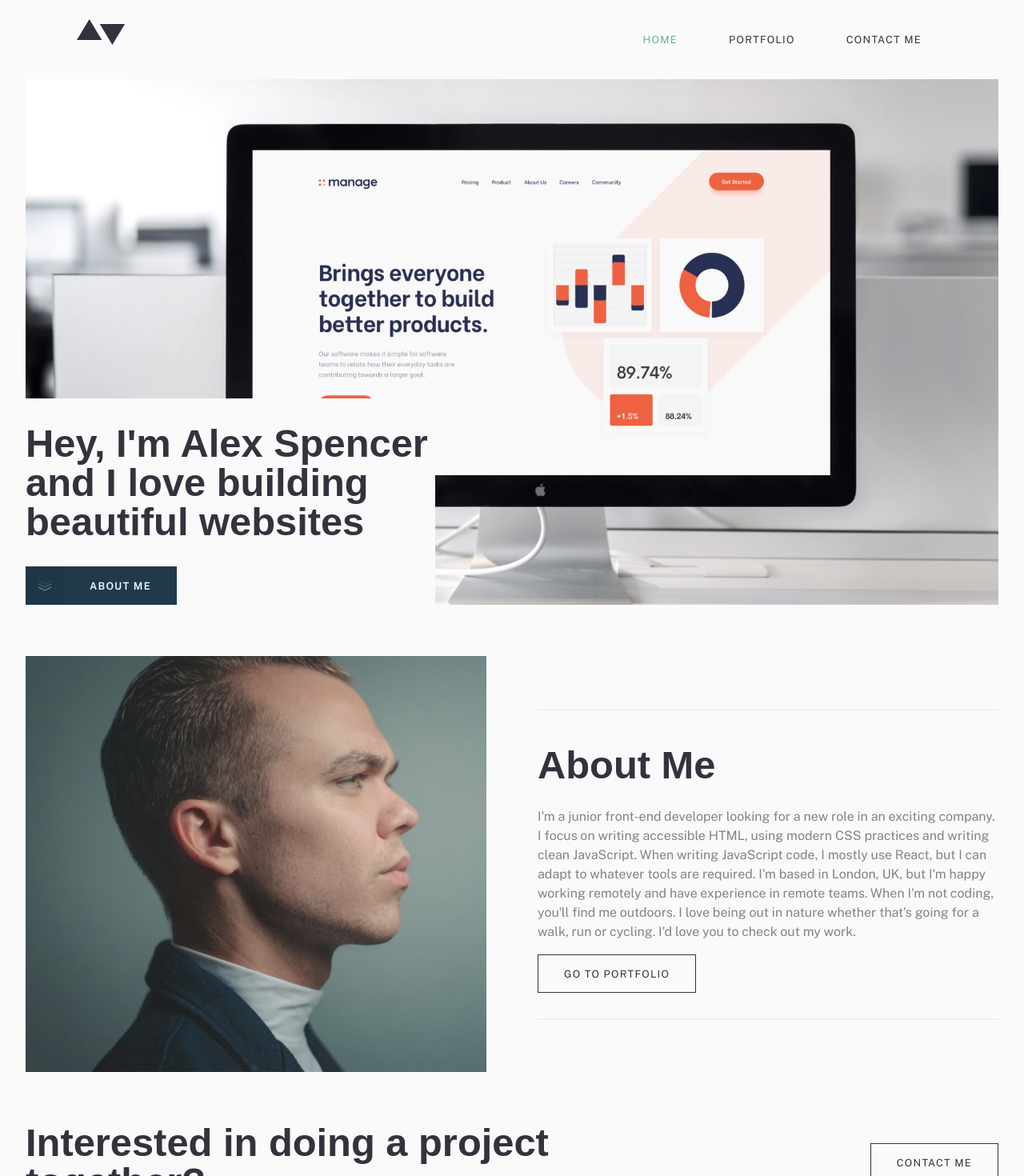
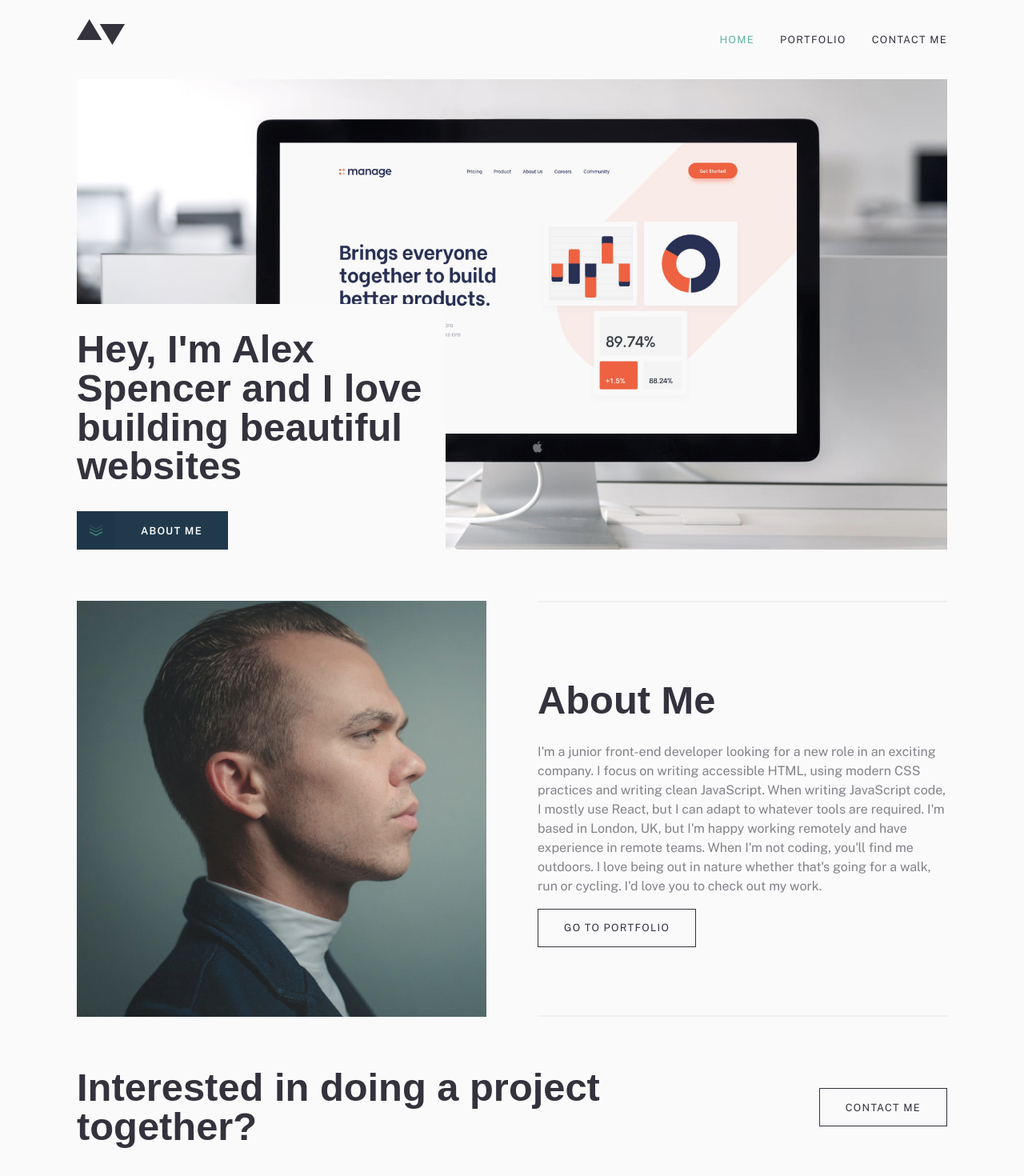
Before and after one commit to jadurani/fem-minimalist-portfolio-website, a Next.js app: page / in a window 1280 px wide. Shown: the top 1470 px of the page at 80% size. Built offline with nearby package versions, Linux system fonts and the light colour scheme; a web font is replaced by a local one.

Commit message:
fix: adjusted spacings

```diff
--- a/src/app/contact-me/page.tsx
+++ b/src/app/contact-me/page.tsx
@@ -8,7 +8,7 @@ export default function ContactMePage() {
     <>
       <NavBar activeRoute={"/contact-us"}></NavBar>
 
-      <main className="container mx-auto">
+      <main className="max-w-6xl container mx-auto">
         <section className="py-8 border-t-2 solid border-tuna/5 flex flex-col md:flex-row gap-4 md:gap-16">
           <h1 className="flex-grow md:w-2/5 text-h2 md:text-h1 font-heading font-bold">
             Get in Touch
--- a/src/app/layout.tsx
+++ b/src/app/layout.tsx
@@ -1,4 +1,3 @@
-import ContactPrompt from "@components/ContactPrompt/ContactPrompt";
 import Footer from "@components/Footer/Footer";
 import { FontBody, FontHeading } from "@lib/fonts";
 import type { Metadata } from "next";
@@ -19,7 +18,6 @@ export default function RootLayout({
       <body className={`${FontHeading.variable} ${FontBody.variable}`}>
         {children}
       </body>
-      <ContactPrompt />
       <Footer />
     </html>
   );
--- a/src/app/page.tsx
+++ b/src/app/page.tsx
@@ -3,6 +3,7 @@
 import devImage from "@assets/images/home/home-dev-image.jpg";
 import imgLandingBG from "@assets/images/home/landing-bg.jpg";
 import { Button } from "@components/Button/Button";
+import ContactPrompt from "@components/ContactPrompt/ContactPrompt";
 import { NavBar } from "@components/NavBar/NavBar";
 import Image from "next/image";
 import { usePathname, useRouter } from "next/navigation";
@@ -16,7 +17,7 @@ export default function Home() {
       <NavBar activeRoute={activeRoute}></NavBar>
 
       <main>
-        <section className="px-8 container mx-auto mb-16 relative">
+        <section className="max-w-6xl px-8 container mx-auto mb-16 relative">
           <div className="relative w-full h-full">
             <Image
               src={imgLandingBG}
@@ -36,7 +37,7 @@ export default function Home() {
           </div>
         </section>
 
-        <section className="px-8 container mx-auto flex flex-wrap md:flex-nowrap gap-4 md:gap-16 justify-center items-center">
+        <section className="max-w-6xl px-8 container mx-auto flex flex-wrap md:flex-nowrap gap-4 md:gap-16 justify-center items-center mb-8">
           <div className="w-[320px] h-[320px] sm:w-full sm:h-[520px] relative">
             <Image
               src={devImage}
@@ -46,7 +47,7 @@ export default function Home() {
             />
           </div>
 
-          <article className="w-full py-8 border-t-2 border-b-2 solid border-tuna/5">
+          <article className="w-full self-stretch flex-grow flex flex-col justify-center py-8 border-t-2 border-b-2 solid border-tuna/5">
             <header className="font-heading font-bold text-h2 md:text-h1">
               About Me
             </header>
@@ -63,10 +64,16 @@ export default function Home() {
               I&#39;d love you to check out my work.
             </p>
 
-            <Button
-              label="Go to Portfolio"
-              handleClick={() => router.push("/portfolio")}></Button>
+            <div>
+              <Button
+                label="Go to Portfolio"
+                handleClick={() => router.push("/portfolio")}></Button>
+            </div>
           </article>
+        </section>
+
+        <section className="max-w-6xl container mx-auto px-8">
+          <ContactPrompt />
         </section>
       </main>
     </>
--- a/src/app/portfolio/[project]/page.tsx
+++ b/src/app/portfolio/[project]/page.tsx
@@ -1,6 +1,7 @@
 "use client";
 
 import { Button } from "@components/Button/Button";
+import ContactPrompt from "@components/ContactPrompt/ContactPrompt";
 import { NavBar } from "@components/NavBar/NavBar";
 import { PROJECTS } from "@lib/projects.contant";
 import Image from "next/image";
@@ -26,9 +27,9 @@ export default function ProjectPage() {
     <>
       <NavBar activeRoute="/portfolio"></NavBar>
 
-      <main>
+      <main className="max-w-6xl container mx-auto px-8">
         {/* hero */}
-        <section className="container mx-auto">
+        <section>
           <div className="relative w-full h-full mb-12">
             <img
               alt={`project preview for the ${proj.title} project`}
@@ -38,7 +39,7 @@ export default function ProjectPage() {
           </div>
         </section>
 
-        <div className="container mx-auto flex flex-col gap-8 lg:gap-16 lg:flex-row">
+        <div className="flex flex-col gap-8 lg:gap-16 lg:flex-row">
           {/* overview */}
           <section className="w-full lg:w-2/5 mx-auto">
             <div className="w-full flex flex-col md:flex-row justify-center py-8 border-t-2 border-b-2 solid border-tuna/5">
@@ -75,7 +76,7 @@ export default function ProjectPage() {
 
           {/* details */}
           <div className="lg:w-3/5">
-            <section className="container mx-auto">
+            <section>
               <header className="text-h3 md:text-h2 font-heading">
                 Project Background
               </header>
@@ -91,7 +92,7 @@ export default function ProjectPage() {
               </article>
             </section>
 
-            <section className="container mx-auto my-8">
+            <section className="my-8">
               <header className="text-h3 md:text-h2 font-heading">
                 Static Previews
               </header>
@@ -114,8 +115,9 @@ export default function ProjectPage() {
             </section>
           </div>
         </div>
+
         {/* next and previous pages */}
-        <section className="container mx-auto flex items-center justify-between flex-row flex-no-wrap border-t-2 border-b-2 solid border-tuna/5">
+        <section className="flex items-center justify-between flex-row flex-no-wrap border-t-2 border-b-2 solid border-tuna/5">
           <Link
             href={PROJECTS[prevProjectIdx].link}
             className="flex flex-col items-start md:flex-row md:items-center py-4 hover:bg-eggshell transition-colors flex-grow border-r-2 solid border-tuna/5">
@@ -150,6 +152,8 @@ export default function ProjectPage() {
             </span>
           </Link>
         </section>
+
+        <ContactPrompt />
       </main>
     </>
   );
--- a/src/app/portfolio/page.tsx
+++ b/src/app/portfolio/page.tsx
@@ -1,6 +1,7 @@
 "use client";
 
 import { Button } from "@components/Button/Button";
+import ContactPrompt from "@components/ContactPrompt/ContactPrompt";
 import { NavBar } from "@components/NavBar/NavBar";
 import { usePathname, useRouter } from "next/navigation";
 
@@ -50,10 +51,11 @@ export default function PortfolioPage() {
     <>
       <NavBar activeRoute={activeRoute}></NavBar>
 
+      <main className="max-w-6xl container mx-auto">
         {PROJECTS.map((proj, idx) => (
           <div
             key={idx}
-          className={`my-8 md:my-16 px-8 container mx-auto flex flex-col ${idx % 2 ? "md:flex-row-reverse" : "md:flex-row"} gap-4 md:gap-16 justify-center items-stretch`}>
+            className={`my-8 md:my-16 px-8 flex flex-col ${idx % 2 ? "md:flex-row-reverse" : "md:flex-row"} gap-4 md:gap-16 justify-center items-stretch`}>
             <div className="flex-grow w-full relative self-stretch min-h-[320px]">
               <img
                 className="object-cover m-auto"
@@ -80,6 +82,11 @@ export default function PortfolioPage() {
             </div>
           </div>
         ))}
+
+        <section className="px-8">
+          <ContactPrompt />
+        </section>
+      </main>
     </>
   );
 }
--- a/src/components/ContactPrompt/ContactPrompt.tsx
+++ b/src/components/ContactPrompt/ContactPrompt.tsx
@@ -7,8 +7,7 @@ import { useRouter } from "next/navigation";
 const ContactPrompt: React.FC = () => {
   const router = useRouter();
   return (
-    <section
-      className={`px-8 my-8 py-8 container mx-auto ${FontBody.variable} ${FontHeading.variable}`}>
+    <div className={`my-8 py-8 ${FontBody.variable} ${FontHeading.variable}`}>
       <div className="flex flex-col gap-8 sm:flex-row md:justify-between">
         <p className="text-center sm:w-full sm:text-left font-heading text-h2 font-bold leading-none md:text-h1">
           Interested in doing a project together?
@@ -20,7 +19,7 @@ const ContactPrompt: React.FC = () => {
             handleClick={() => router.push("/contact-me")}></Button>
         </div>
       </div>
-    </section>
+    </div>
   );
 };
 
--- a/src/components/Footer/Footer.tsx
+++ b/src/components/Footer/Footer.tsx
@@ -5,7 +5,7 @@ import Link from "next/link";
 const Footer = () => (
   <footer className={`w-screen bg-tuna text-white ${FontBody.variable}`}>
     <div className="container max-w-6xl mx-auto">
-      <div className="px-8 flex flex-col md:flex-row justify-between">
+      <div className="flex flex-col md:flex-row justify-between px-8">
         <div className="flex flex-col md:flex-row md:flex-grow py-8 items-center">
           {/* Logo */}
           <svg xmlns="http://www.w3.org/2000/svg" width="61" height="32">
--- a/src/components/NavBar/NavBar.tsx
+++ b/src/components/NavBar/NavBar.tsx
@@ -53,11 +53,11 @@ export const NavBar = ({ activeRoute }: NavBarProps) => {
               <Image priority src={menuIcon} alt="open menu icon" />
             </button>
 
-            <ul className="py-4 hidden md:flex justify-stretch">
+            <ul className="py-4 hidden md:flex md:gap-8 justify-stretch items-end">
               {NAV_LINKS.map((navLink, idx) => (
                 <li
                   key={idx}
-                  className={`px-8 text-body2 uppercase tracking-widest hover:text-verdigris transition-colors ${activeRoute == navLink.path ? "text-verdigris" : "text-tuna"}`}>
+                  className={`text-body2 uppercase tracking-widest hover:text-verdigris transition-colors ${activeRoute == navLink.path ? "text-verdigris" : "text-tuna"}`}>
                   <Link href={navLink.path}>{navLink.label}</Link>
                 </li>
               ))}
```
Lines whose indentation alone changed are shown as unchanged.
